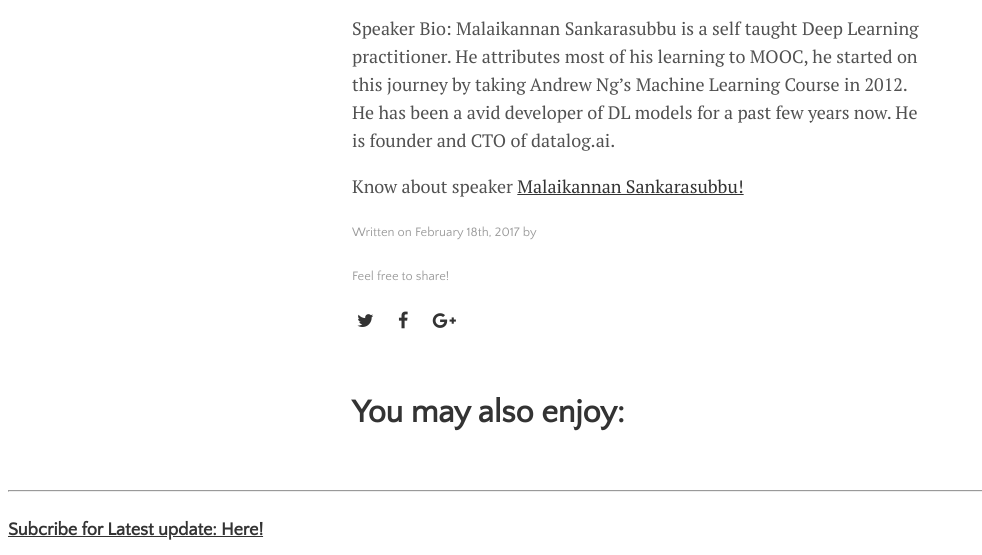
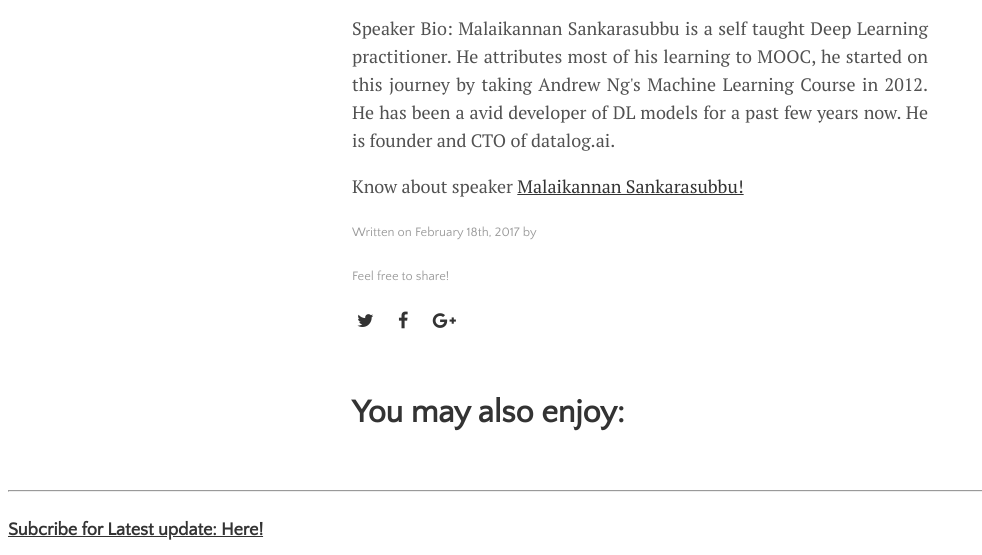
Before and after one commit to IndiaDeepLearningInitiative-IDLI/IndiaDeepLearningInitiative-IDLI.github.io, a Jekyll site: the page built from _session/2017-02-18-Intro to image classification using keras.md, in a window 1280 px wide and 900 px high, scrolled down 651 px, cut to the strip 244-799 px from the top of the window. Shown: the whole strip, without its empty margins (0-982 px from the left). Built offline with Jekyll 4.4.1, drawn with Linux system fonts in a browser that asks for light colours; nearby versions of some CDN libraries; comment, search, counter and statistics services are not loaded.

Commit message:
Update 2017-02-18-Intro to image classification using keras.md

```diff
--- a/_session/2017-02-18-Intro to image classification using keras.md
+++ b/_session/2017-02-18-Intro to image classification using keras.md
@@ -6,7 +6,7 @@ title: Introduction to Image Classification using Keras - By Malaikannan Sankara
 
 #### Introduction to Image Classification using Keras
 
-Keras is a minimalisitc Python Deep Learning library that works on top of TensorFlow or Theano. It helps to quickly prototype Deep Learning models, and works seamlessly with both CPUs and GPUs. In this talk you will learn about how to build a simple image classification model using Keras. This is going to be more hands-on demo with code.
+<p style="text-align: justify;"> Keras is a minimalisitc Python Deep Learning library that works on top of TensorFlow or Theano. It helps to quickly prototype Deep Learning models, and works seamlessly with both CPUs and GPUs. In this talk you will learn about how to build a simple image classification model using Keras. This is going to be more hands-on demo with code.</p>
 
 #### Session Material : [Download]( https://github.com/malaikannan/Talks/blob/master/Demystifying_AI_Keras_Intro.ipynb )
 
@@ -14,6 +14,6 @@ Below is the video of online session lecture.
 
 <iframe width="560" height="315" src="https://www.youtube.com/embed/KhU4CGfE5m4" frameborder="0" allowfullscreen></iframe>
 
-Speaker Bio: Malaikannan Sankarasubbu is a self taught Deep Learning practitioner. He attributes most of his learning to MOOC, he started on this journey by taking Andrew Ng's Machine Learning Course in 2012. He has been a avid developer of DL models for a past few years now. He is founder and CTO of datalog.ai.
+<p style="text-align: justify;"> Speaker Bio: Malaikannan Sankarasubbu is a self taught Deep Learning practitioner. He attributes most of his learning to MOOC, he started on this journey by taking Andrew Ng's Machine Learning Course in 2012. He has been a avid developer of DL models for a past few years now. He is founder and CTO of datalog.ai.</p>
 
 Know about speaker [Malaikannan Sankarasubbu!]( https://www.linkedin.com/in/malaikannan/ )
```
